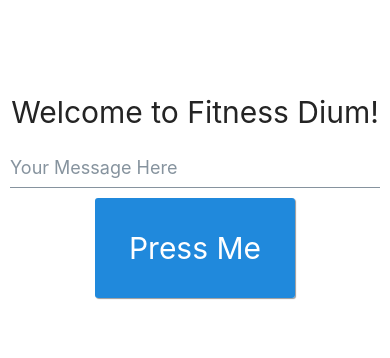
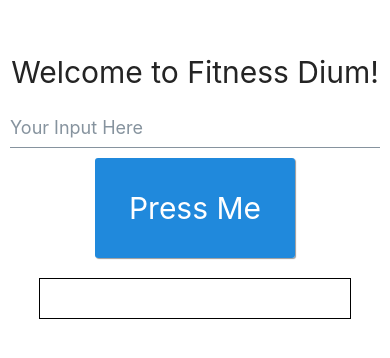
Before and after one commit to parkerbedlan/fitness-diem, a React Native app in the folder frontend/FitnessApp/: screen / in a window 390 px wide. Shown: the part 226-584 px from the top of the page. Built offline with nearby package versions, Linux system fonts and the light colour scheme; no server answers.

Commit message:
implemented basic SWR proof of concept

```diff
--- a/frontend/FitnessApp/App.tsx
+++ b/frontend/FitnessApp/App.tsx
@@ -1,11 +1,15 @@
 import { StatusBar } from "expo-status-bar";
-import React, { useState } from "react";
+import React, { useEffect, useState } from "react";
 import { StyleSheet, View } from "react-native";
 import { SafeAreaProvider } from "react-native-safe-area-context";
 import { ThemeProvider, Button, Input, Text } from "react-native-elements";
+import useSWR from "swr";
 
 export default function App() {
-  const [message, setMessage] = useState("");
+  const [userInput, setUserInput] = useState("");
+
+  const { message, isLoading } = useHelloWorld();
+  const [isVisibleHelloWorld, setIsVisibleHelloWorld] = useState(true);
 
   return (
     <SafeAreaProvider>
@@ -15,17 +19,32 @@ export default function App() {
           <LineBreak />
           <StatusBar style="auto" />
           <Input
-            placeholder="Your Message Here"
-            value={message}
-            onChangeText={setMessage}
+            placeholder="Your Input Here"
+            value={userInput}
+            onChangeText={setUserInput}
           />
           <Button
             raised
-            onPress={() => console.log("hi")}
+            onPress={() => setIsVisibleHelloWorld(!isVisibleHelloWorld)}
             title="Press Me"
             buttonStyle={styles.testButton}
             titleStyle={styles.title}
           />
+          {isVisibleHelloWorld && (
+            <View
+              style={{
+                borderWidth: 1,
+                margin: "5%",
+                padding: "5%",
+                width: "80%",
+                alignItems: "center",
+              }}
+            >
+              <Text h1 style={{ color: "red" }}>
+                {isLoading ? "Loading..." : message}
+              </Text>
+            </View>
+          )}
         </View>
       </ThemeProvider>
     </SafeAreaProvider>
@@ -51,3 +70,23 @@ const styles = StyleSheet.create({
 const LineBreak = () => {
   return <Text>{"\n"}</Text>;
 };
+
+const useHelloWorld = () => {
+  const { data, error, isValidating, mutate } = useSWR<HelloWorldType, string>(
+    "https://jsonplaceholder.typicode.com/users/1",
+    fetcher
+  );
+
+  return {
+    message: data ? data.address.city : null,
+    isLoading: !data && !error,
+    isError: error,
+  };
+};
+
+type HelloWorldType = {
+  address: { city: string };
+};
+
+const fetcher = (...args: Parameters<typeof fetch>) =>
+  fetch(...args).then((res) => res.json());
--- a/frontend/FitnessApp/package.json
+++ b/frontend/FitnessApp/package.json
@@ -14,7 +14,8 @@
     "react-dom": "16.13.1",
     "react-native": "https://github.com/expo/react-native/archive/sdk-42.0.0.tar.gz",
     "react-native-elements": "^3.4.2",
-    "react-native-web": "~0.13.12"
+    "react-native-web": "~0.13.12",
+    "swr": "^1.0.0"
   },
   "devDependencies": {
     "@babel/core": "^7.9.0",
```
Also changed, not shown: 1 other file (tests, documents, lock files or other folders).
